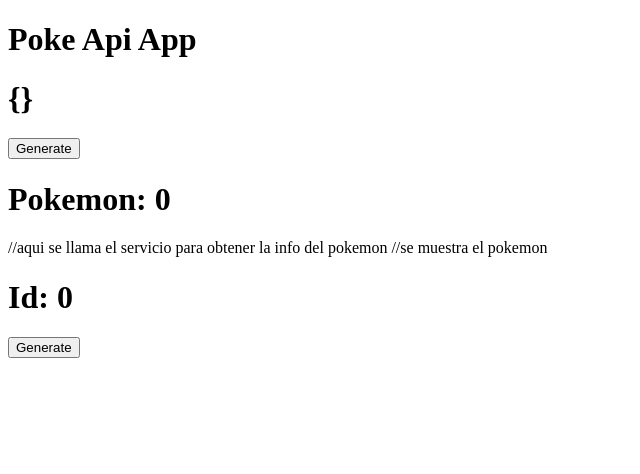
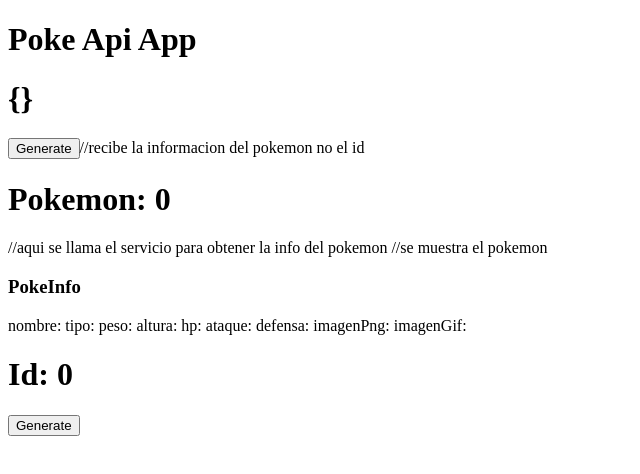
Before and after one commit to AndradeRevillaErick/pokeApiApp, a React (Vite) app: page / in a window 1280 px wide. Shown: the top 474 px of the page, without its empty margins (0-640 px from the left). Built offline with nearby package versions, Linux system fonts and the light colour scheme.

Commit message:
feat(pokeapi): add file to get pokemon information from api

```diff
--- a/src/components/Pokemon.jsx
+++ b/src/components/Pokemon.jsx
@@ -3,9 +3,22 @@
 export const Pokemon = ({ idPokemon }) => {
     return (
         <>
+        //recibe la informacion del pokemon no el id
             <h1>Pokemon: { idPokemon }</h1>
             //aqui se llama el servicio para obtener la info del pokemon
             //se muestra el pokemon
+            <h3>PokeInfo</h3>
+            <div>
+                <span>nombre: {}</span>
+                <span>tipo: {}</span>
+                <span>peso: {}</span>
+                <span>altura: {}</span>
+                <span>hp: {}</span>
+                <span>ataque: {}</span>
+                <span>defensa: {}</span>
+                <span>imagenPng: {}</span>
+                <span>imagenGif: {}</span>
+            </div>
         </>
     );
 }
```
Also changed, not shown: src/helpers/getPokemon.js (added, +22 -0 lines).
